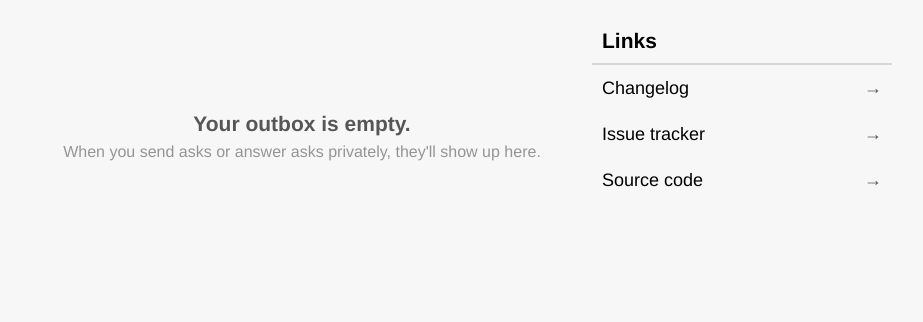
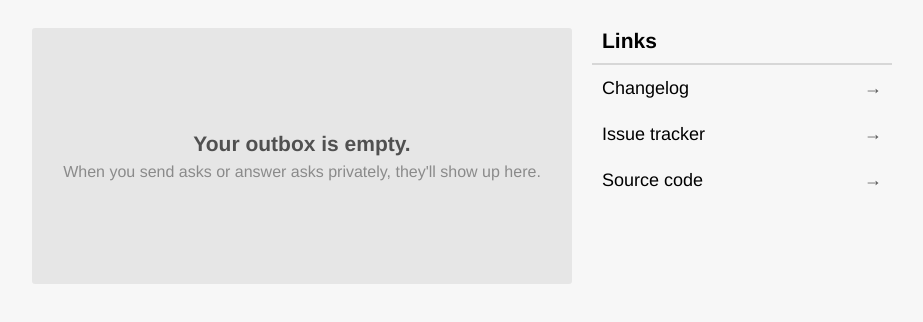
Before and after one commit to AprilSylph/Outbox-for-Tumblr, a website with bundled scripts: page src/manage.html in a window 1280 px wide. Shown: the whole page, without its empty margins (338-1261 px from the left). Built offline with nearby package versions, Linux system fonts and the light colour scheme; some packages are replaced by stand-ins of ours.

Commit message:
add extra styling to empty outbox message

```diff
--- a/src/manage.css
+++ b/src/manage.css
@@ -105,7 +105,10 @@ main:empty {
   justify-content: center;
   align-items: center;
   padding: 100px var(--post-padding);
+  border-radius: 3px;
+  margin-top: var(--post-margin);
 
+  background-color: rgba(var(--black), 0.07);
   text-align: center;
 }
 
```
